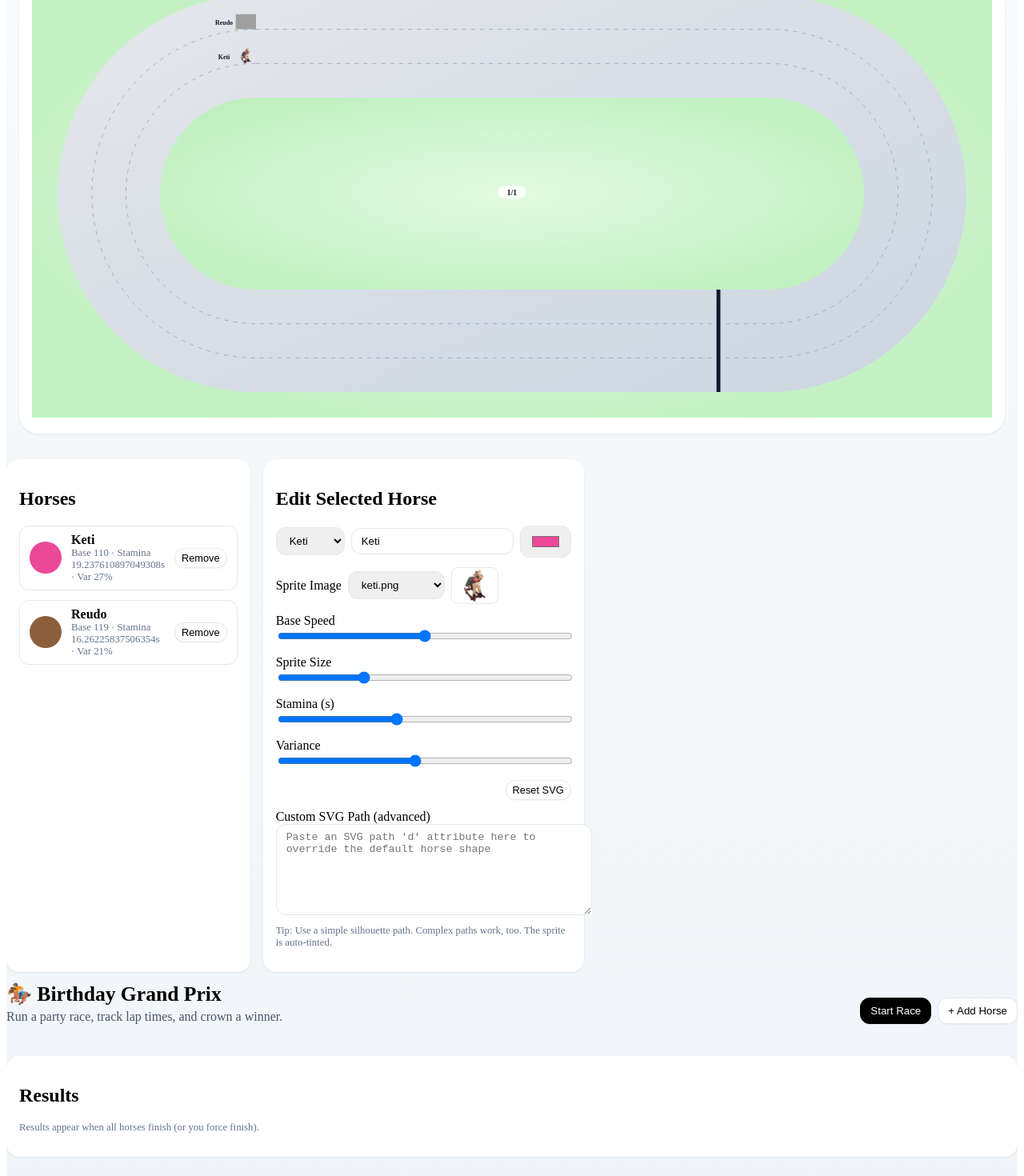
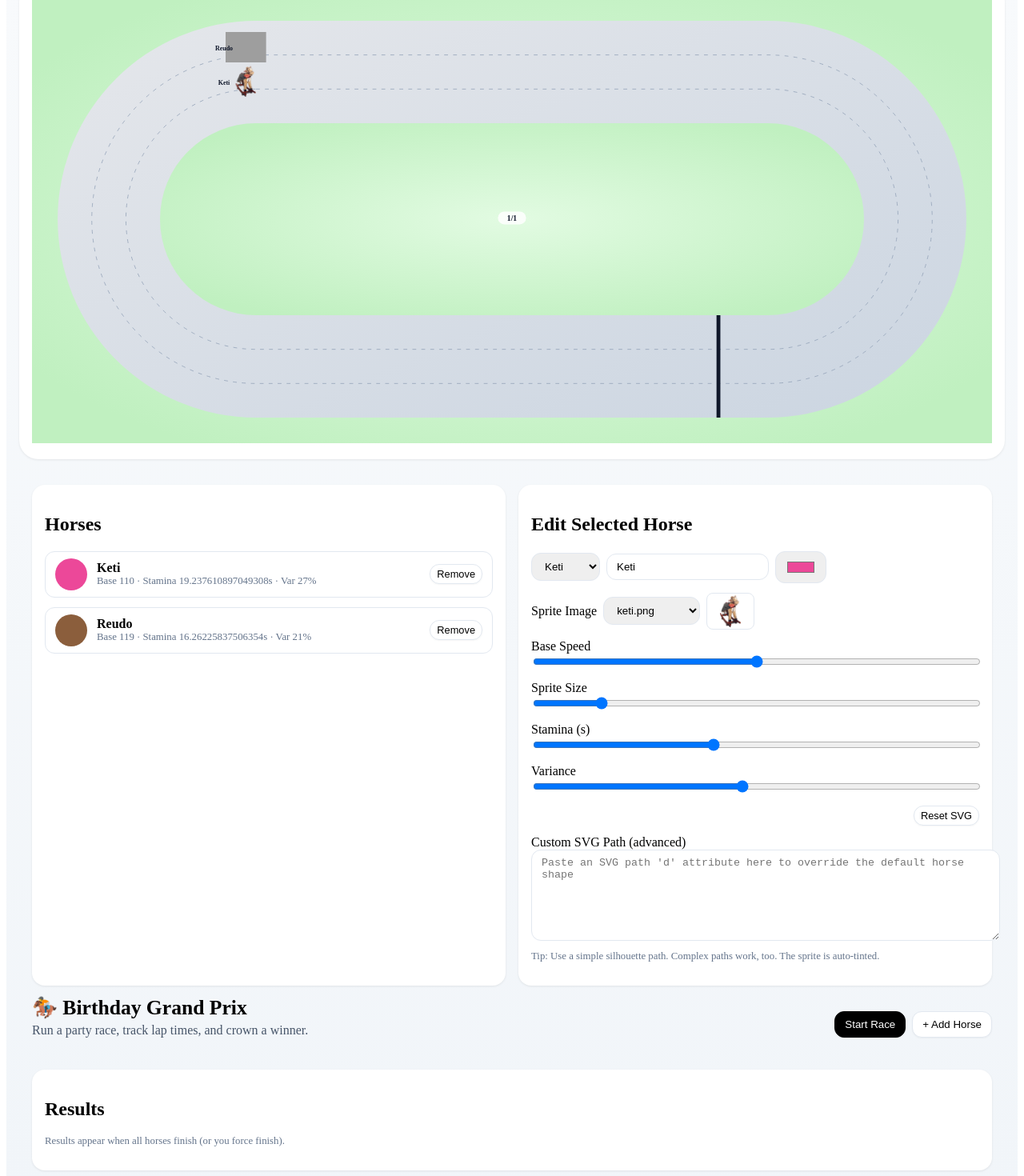
Before and after one commit to zumpious/riddle-box, a React (Create React App) app: page /horse-racing in a window 1280 px wide. Shown: the part 62-1532 px from the top of the page at 80% size. Built offline with nearby package versions, Linux system fonts and the light colour scheme; grey boxes are pictures that could not be loaded; the HTML template or start-up script is replaced by a standard one.

Commit message:
Update positioning

```diff
--- a/src/games/horse_racing/HorseRacing.css
+++ b/src/games/horse_racing/HorseRacing.css
@@ -16,6 +16,7 @@
   grid-template-columns: 1fr;
   align-items: start;
   gap: 0.75rem;
+  padding-top: 2rem;
 }
 
 @media (max-width: 1024px) {
@@ -31,14 +32,19 @@
   gap: 1rem;
 }
 
+.horse-col-right {
+  width: 1200px;
+  margin: 0 auto; /* center below arena */
+}
+
 .horse-col-left {
   width: 100%;
 }
 
 .horse-settings,
 .horse-panels {
-  max-width: 720px;
-  width: 100%;
+  width: 1200px;
+  margin: 0 auto; /* center below arena */
 }
 
 .horse-header {
--- a/src/games/horse_racing/HorseRacing.jsx
+++ b/src/games/horse_racing/HorseRacing.jsx
@@ -687,10 +687,10 @@ function HorseEditor({ horses, onChange }) {
         Sprite Size
         <input
           type="range"
-          min={0.6}
-          max={2}
+          min={1.5}
+          max={5}
           step={0.1}
-          value={sel.spriteScale ?? 1}
+          value={sel.spriteScale ?? 2}
           onChange={(e) => update({ spriteScale: Number(e.target.value) })}
         />
       </label>
@@ -751,7 +751,7 @@ function mkHorse(name, color) {
     name,
     color,
     imgSrc: undefined,
-    spriteScale: 1,
+    spriteScale: 2,
     baseSpeed: 100 + Math.random() * 40,
     stamina: 12 + Math.random() * 12,
     variance: 0.18 + Math.random() * 0.12,
```
